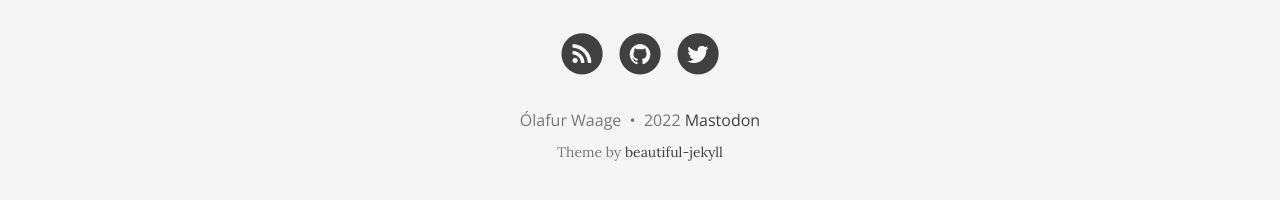
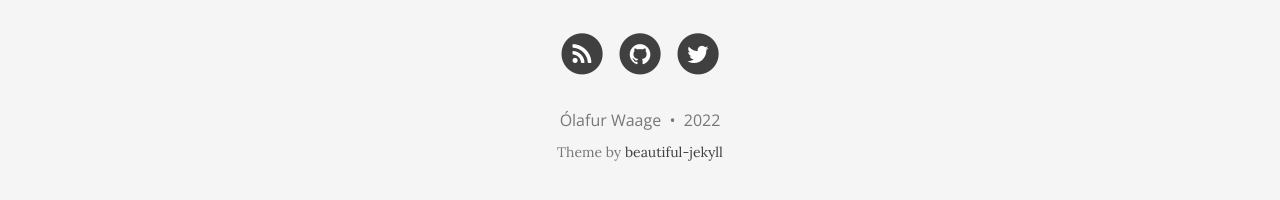
Before and after one commit to olafurw/olafurw.github.io, a Jekyll site: the page built from index.html, in a window 1280 px wide and 900 px high, scrolled down 860 px. Shown: the part 687-887 px from the top of the window. Built offline with Jekyll 4.4.1, drawn with Linux system fonts in a browser that asks for light colours; nearby versions of some CDN libraries; the list of posts is cut into pages by our own code.

Commit message:
clearing verification

```diff
--- a/_includes/footer.html
+++ b/_includes/footer.html
@@ -33,8 +33,6 @@
       <a href="{{ site.url }}">{{ site.url-pretty }}</a>
       {% endif %}
 
-      <a rel="me" href="https://mastodon.social/@olafurw">Mastodon</a>
-
       {% if site.matomo %}
         {% if site.matomo.opt-out %}
           &nbsp;&bull;&nbsp;
```
